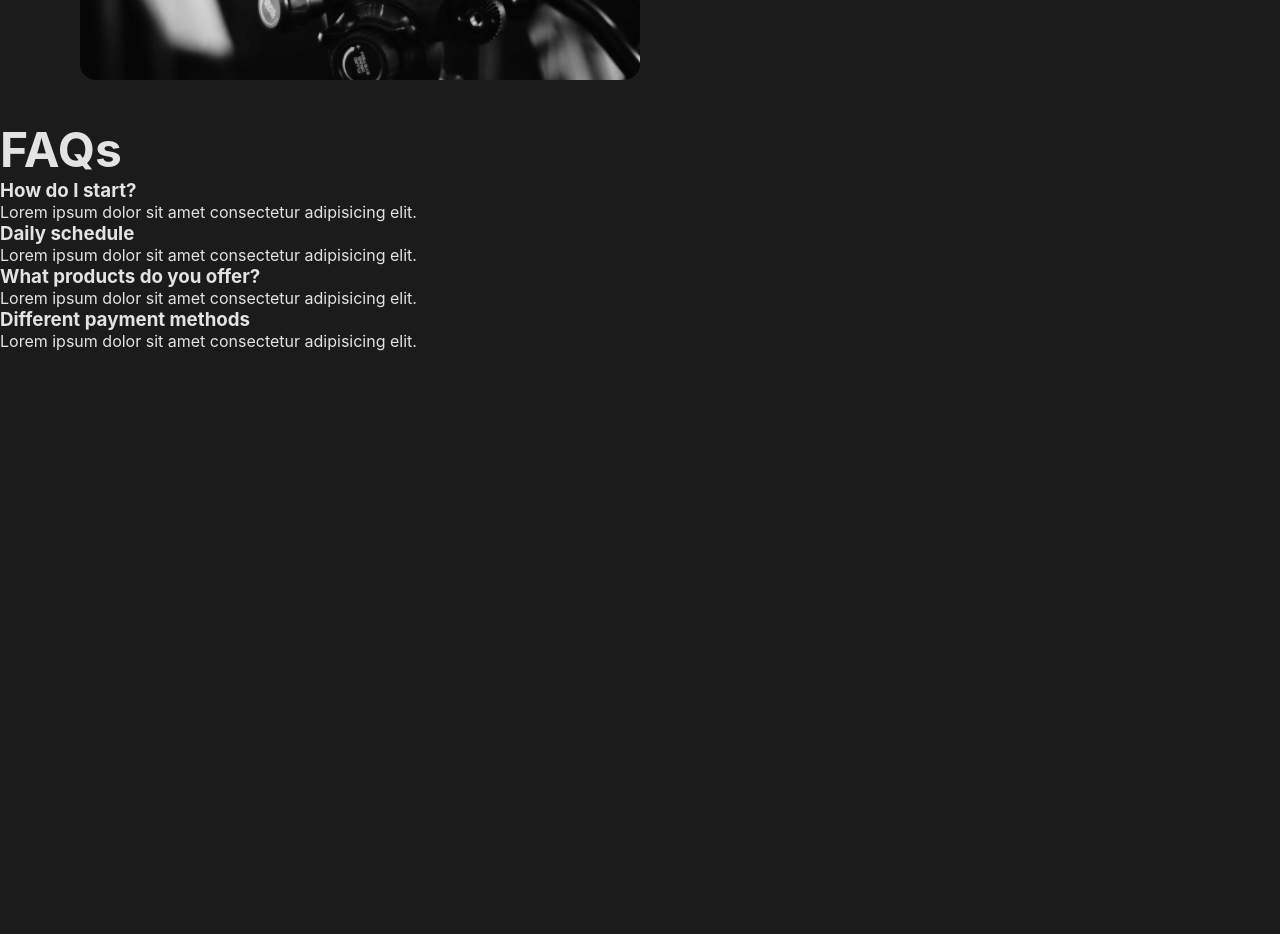
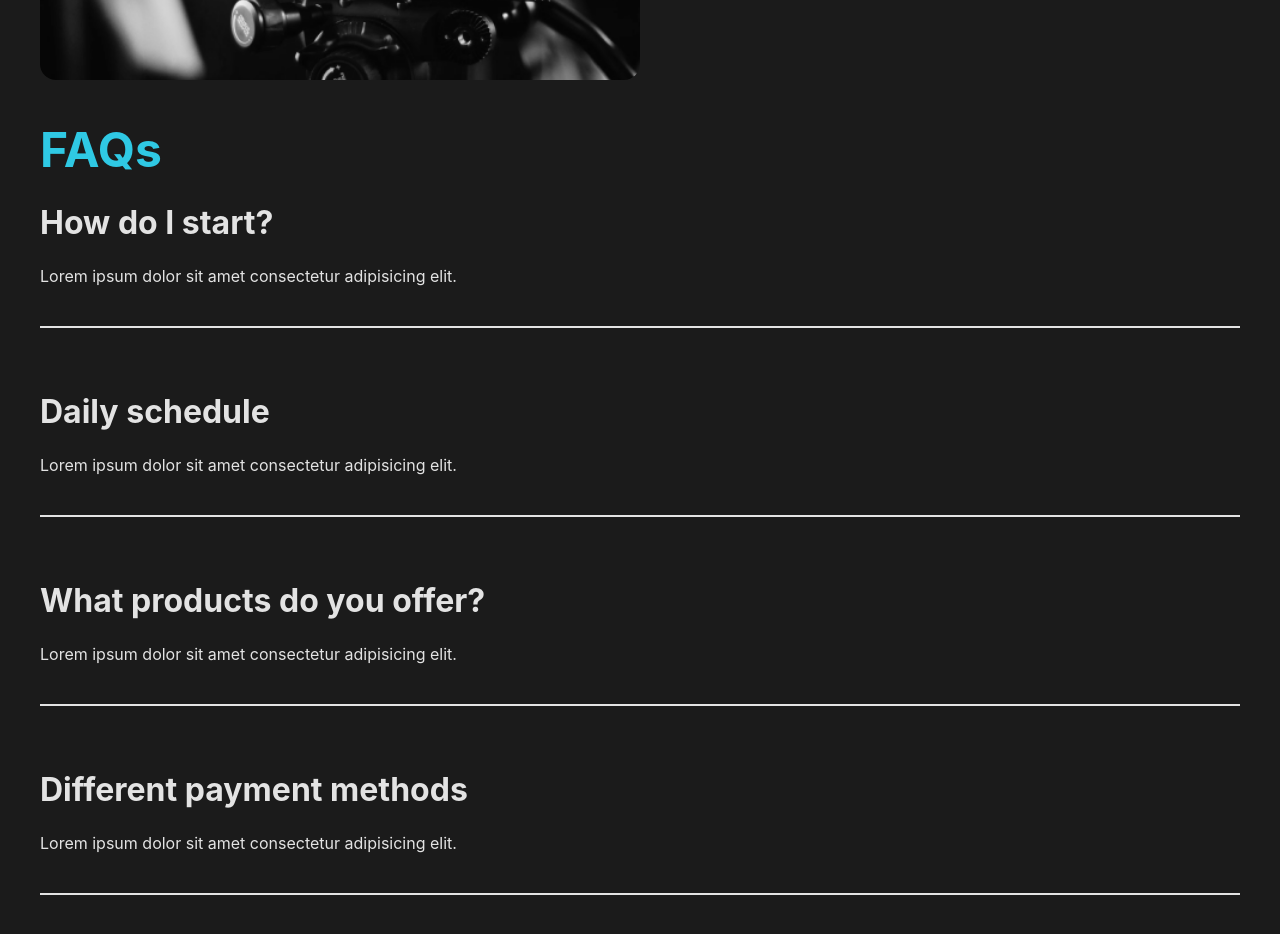
Before and after one commit to kazmonroy/react-website, a React app: page / in a window 1280 px wide. Shown: the part 1320-2254 px from the top of the page. Before the commit the page ends 1671 px from the top, so only its background shows below. Built offline with nearby package versions, Linux system fonts and the light colour scheme; the HTML template or start-up script is replaced by a standard one.

Commit message:
Add style to FAQs section

```diff
--- a/src/components/GlobalStyle.js
+++ b/src/components/GlobalStyle.js
@@ -47,6 +47,8 @@ const GlobalStyle = createGlobalStyle`
     }
 
 
+
+
 `;
 
 export default GlobalStyle;
--- a/src/components/Home/FAQ.js
+++ b/src/components/Home/FAQ.js
@@ -1,17 +1,47 @@
 import React from 'react';
 import Question from './Question';
+import styled from 'styled-components';
+import { HeroSection, Image } from '../../styles.js';
 
 const FAQ = () => {
   return (
-    <section className='FAQ'>
+    <FaqSection>
       <h2>FAQs</h2>
 
-      <Question question='How do I start?' />
-      <Question question='Daily schedule' />
-      <Question question='What products do you offer?' />
-      <Question question='Different payment methods' />
-    </section>
+      <Questions>
+        <Question question='How do I start?' />
+        <Question question='Daily schedule' />
+        <Question question='What products do you offer?' />
+        <Question question='Different payment methods' />
+      </Questions>
+    </FaqSection>
   );
 };
+const FaqSection = styled(HeroSection)`
+  display: inline-block;
+  width: 100%;
+
+  h2 {
+    color: var(--second-color);
+  }
+`;
+
+const Questions = styled.div`
+  .question,
+  .answer {
+    padding: 24px 0px;
+
+    h3 {
+      font-size: 2rem;
+    }
+
+    .faq-line {
+      background: var(--third-color);
+      height: 2px;
+      margin: 16px 0px;
+      width: 100%;
+    }
+  }
+`;
 
 export default FAQ;
--- a/src/components/Home/Question.js
+++ b/src/components/Home/Question.js
@@ -2,14 +2,13 @@ import React from 'react';
 
 const Question = ({ question }) => {
   return (
-    <section className='questions'>
-      <div className='question'>
-        <h3>{question}</h3>
-        <div className='answer'>
-          <p>Lorem ipsum dolor sit amet consectetur adipisicing elit.</p>
-        </div>
+    <div className='question'>
+      <h3>{question}</h3>
+      <div className='answer'>
+        <p>Lorem ipsum dolor sit amet consectetur adipisicing elit.</p>
       </div>
-    </section>
+      <div className='faq-line'></div>
+    </div>
   );
 };
 
--- a/src/components/Home/Services.js
+++ b/src/components/Home/Services.js
@@ -32,7 +32,7 @@ const Services = () => {
 };
 
 const ServiceSection = styled(HeroSection)`
-  padding: 0px 80px;
+  padding: 0px 40px;
   display: flex;
 `;
 
```
